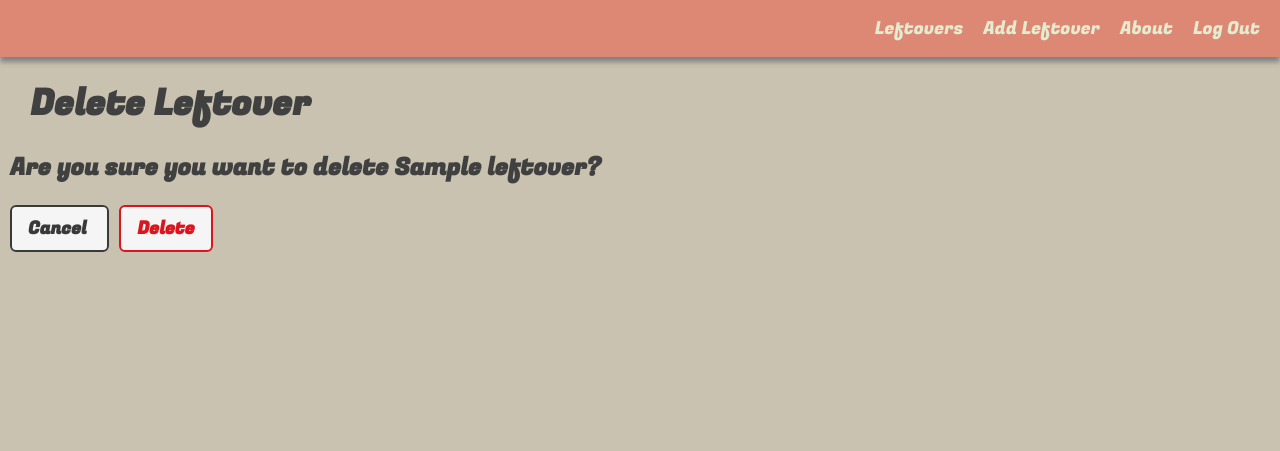
After one commit to psison92/tupperwhere, a Django app: page /leftovers/1/delete/ in a window 1280 px wide. The commit adds this page. Shown: the top 451 px of the page. Run offline with Django 4.2, Linux system fonts and the light colour scheme; a user stored in the database is signed in; tables that the repository leaves empty hold one stand-in row (values such as "Sample post").

Commit message:
fix delete functionality

```diff
--- /dev/null
+++ b/main_app/templates/main_app/leftover_confirm_delete.html
@@ -0,0 +1,22 @@
+{% extends 'base.html' %}
+{% load static %}
+
+{% block content %}
+
+<div class="page-header">
+  <h1>Delete Leftover</h1>
+</div>
+<h2>Are you sure you want to delete {{ leftover.name }}?</h2>
+
+<form action="" method="POST" class="form">
+  {% csrf_token %}
+  <a
+    href="{% url 'leftovers_detail' leftover.id %}"
+    class="btn secondary"
+  >
+    Cancel
+  </a>
+  <button type="submit" class="btn danger">Delete</button>
+</form>
+
+{% endblock %}
--- a/main_app/templates/main_app/leftover_form.html
+++ b/main_app/templates/main_app/leftover_form.html
@@ -8,7 +8,11 @@
 {% block content %}
 
 <div class="page-header">
-  <h1>Add a Leftover</h1>
+  {% if leftover %}
+    <h1>Edit {{ leftover.name }}</h1>
+  {% else %}
+    <h1>Add a Leftover</h1>
+  {% endif %}
 </div>
 <form action="" method="post" class="form-container">
   {% csrf_token %}
```
Also changed, not shown: main_app/templates/leftovers/detail.html (+4 -4 lines).
